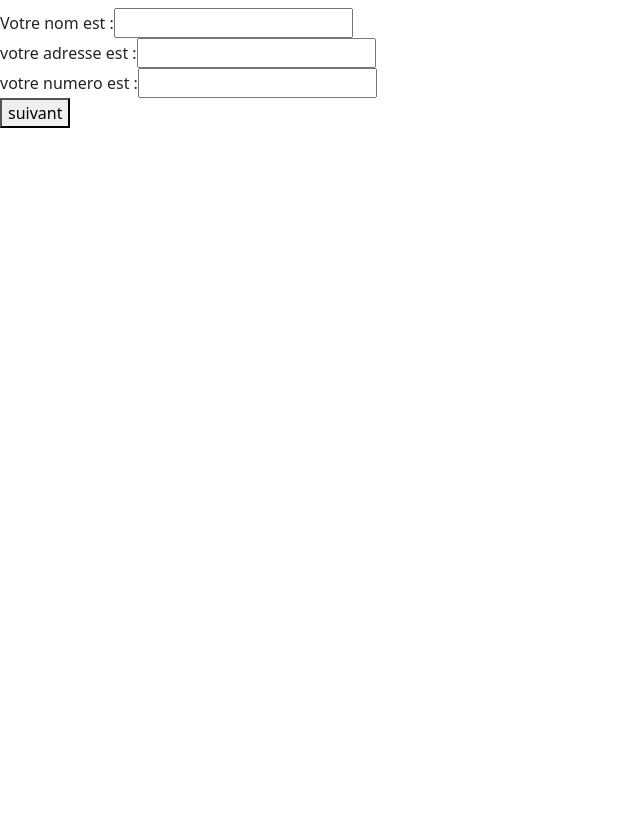
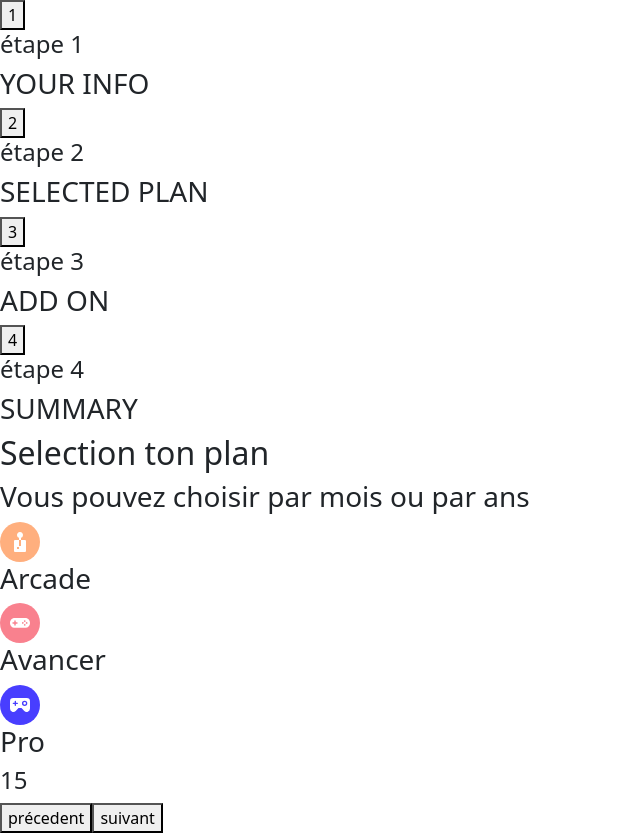
Before and after one commit to kottor96/projectState, a React (Vite) app: page / in a window 1280 px wide. Both pictures are taken after a click on the button "suivant". Shown: the whole page, without its empty margins (0-640 px from the left). Before the commit the page ends 800 px from the top, so only its background shows below. Built offline with nearby package versions, Linux system fonts and the light colour scheme; the HTML template or start-up script is replaced by a standard one.

Commit message:
ok truc mush est fait

```diff
--- a/src/App.jsx
+++ b/src/App.jsx
@@ -1,13 +1,32 @@
 import { useState } from 'react'
 import Card from './components/card'
+import arcade from './assets/arcade.svg'
+import pro from './assets/pro.svg'
+import sidebar from './assets/sidebar.svg'
+import merci from './assets/thankyou.svg'
+import avancer from './assets/advenced.svg'
 
+const listePlan = [{logo:arcade,titre:'Arcade',prixM:9},{logo:avancer,titre:'Avancer',prixA:12},{logo:pro,titre:'Pro',prix:15}]
 function App() {
-  const [page,setPage] = useState(1)
+  const [page,setPage] = useState(0)
   const [id,setId] = useState({nom:'',email:'',numberPhone:''})
+
+  function nextPage(){
+    setPage(page+1)
+  }
+  function prewPage(){
+    setPage(page-1)
+  }
 
   return (
     <>
-      <Card page={page} id={id}/>
+      <Card
+        page={page}
+        id={id}
+        listePlan={listePlan}
+        nextPage={nextPage}
+        prewPage={prewPage}
+      />
     </>
   )
 }
--- a/src/components/Card.jsx
+++ b/src/components/Card.jsx
@@ -1,4 +1,5 @@
 import Formulaire from "./Formulaire";
+import Etape from "./etape/Etape";
 
 export default function Card(props) {
 
@@ -7,7 +8,7 @@ export default function Card(props) {
         <section>
             <div id="carte">
                 <div id="option">
-
+                    <Etape/>
                 </div>
                 <div id="formulaire">
                     <Formulaire {...props}/>
--- a/src/components/Formulaire.jsx
+++ b/src/components/Formulaire.jsx
@@ -1,24 +1,48 @@
 import Btn from "./Btn";
 import Entrer from "./Entrer";
+import Plan from "./Plan";
+
 
 export default function Formulaire(props) {
-
     return (
         <>
-        {props.page===1
+            {props.page===0
             ? (
                 <form>
-                <h2>{props.titre}</h2>
+                    <h2>Info Personel</h2>
+
                     <div>
                         <Entrer label={'Votre nom est :'} type={'text'}/>
                         <Entrer label={'votre adresse est :'} type={'email'}/>
                         <Entrer label={'votre numero est :'} type={'number'}/>
+
+
                     </div>
-                <div><Btn containt={'suivant'}/></div>
+                    <div><Btn containt={'suivant'} action={props.nextPage}/></div>
                 </form>
                 )
 
-            :<p>en developement</p>
+                :props.page===1
+                ?(
+                    <form action="">
+                        <h2>Selection ton plan</h2>
+                        <h3>Vous pouvez choisir par mois ou par ans</h3>
+                        {props.listePlan.map((el,index)=>
+                            <Plan key={index} el={el}/>
+                        )}
+
+                        <div>
+                            <Btn containt={'précedent'} action={props.prewPage}/>
+                            <Btn containt={'suivant'} action={props.nextPage}/>
+                        </div>
+                    </form>
+                )
+                :<form>
+                    <div>
+                        <Btn containt={'précedent'} action={props.prewPage}/>
+                    </div>
+                </form>
+
 
             }
 
--- a/src/components/Plan.jsx
+++ b/src/components/Plan.jsx
@@ -1,8 +1,16 @@
-export default function Card() {
+export default function Plan({el}) {
 
   return (
     <>
-      </>
+        <div>
+            <div>
+                <img src={el.logo}/>
+            </div>
+            <div>
+                <h3>{el.titre}</h3>
+                <h4>{el.prix}</h4>
+            </div>
+        </div>
     </>
   )
 }
--- /dev/null
+++ b/src/components/etape/Etape.jsx
@@ -0,0 +1,12 @@
+import EtapeBtn from "./EtapeBtn";
+
+export default function Etape() {
+    const tableau = ['YOUR INFO','SELECTED PLAN','ADD ON','SUMMARY']
+    return (
+        <>
+            {tableau.map((el,index)=>
+                <EtapeBtn etape={el} key={index} n={index+1}/>
+            )}
+        </>
+    )
+}
--- a/src/components/BtnOption.jsx
+++ b/src/components/etape/EtapeBtn.jsx
@@ -1,4 +1,4 @@
-export default function BtnOption({n,etape}) {
+export default function EtapeBtn({n,etape}) {
 
   return (
     <>
--- /dev/null
+++ b/src/sass/main.sass
@@ -0,0 +1 @@
+@use './partials/_variable'
```
Also changed, not shown: src/components/Etape.jsx (deleted, +0 -8 lines), src/components/Option.jsx (deleted, +0 -12 lines), src/components/option/Optionb.jsx (added, +8 -0 lines), src/sass/partials/_variable.sass (added, +10 -0 lines). Lines whose indentation alone changed are shown as unchanged.
